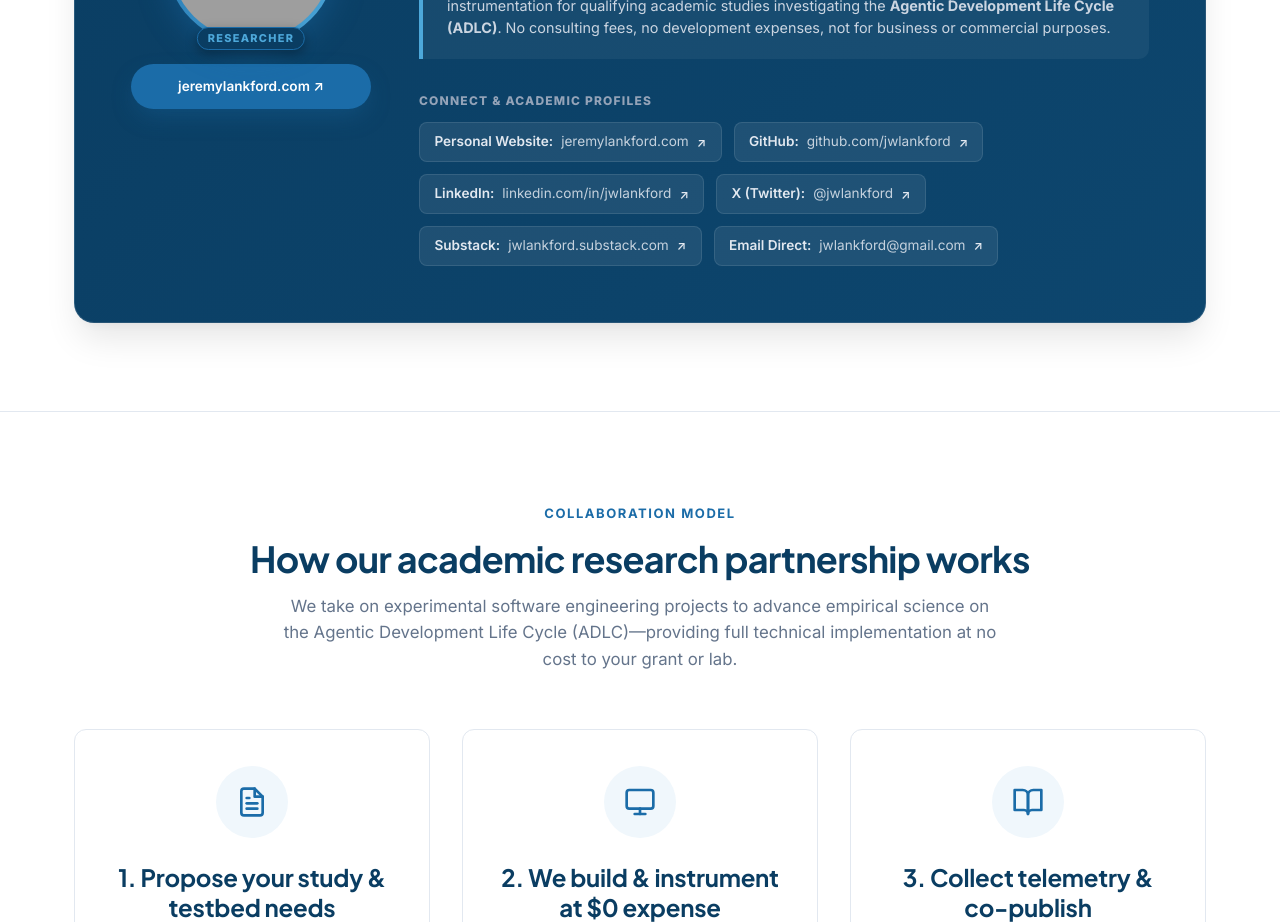
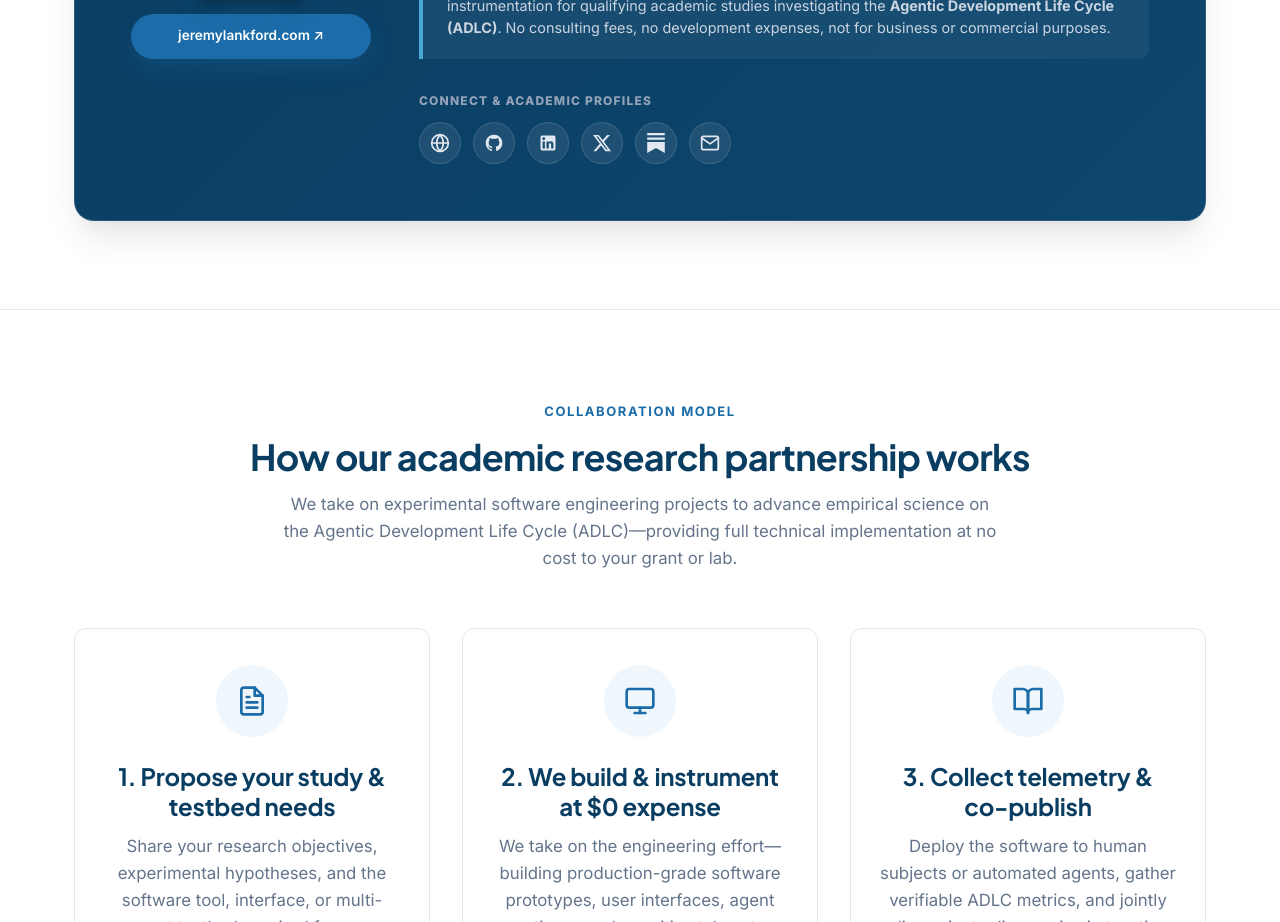
Before and after one commit to cognitive-metrics-ai/cognitive-metrics, a Vue app in the folder frontend/: page / in a window 1280 px wide. Shown: the part 1340-2262 px from the top of the page. Built offline with nearby package versions, Linux system fonts and the light colour scheme; no server answers; grey boxes are pictures that could not be loaded.

Commit message:
feat(frontend): display platform logos instead of text in lead researcher connect section

```diff
--- a/frontend/src/components/ResearcherProfileSection.vue
+++ b/frontend/src/components/ResearcherProfileSection.vue
@@ -6,7 +6,7 @@ const socialLinks = [
     name: 'Personal Website',
     url: 'http://jeremylankford.com',
     label: 'jeremylankford.com',
-    type: 'primary'
+    icon: 'website'
   },
   {
     name: 'GitHub',
@@ -110,10 +110,36 @@ const socialLinks = [
                   target="_blank"
                   rel="noopener noreferrer"
                   class="social-link-item"
+                  :aria-label="social.name"
+                  :title="`${social.name}: ${social.label}`"
                 >
-                  <span>{{ social.name }}:</span>
-                  <span class="social-label">{{ social.label }}</span>
-                  <span class="social-arrow">↗</span>
+                  <!-- Website / Globe -->
+                  <svg v-if="social.icon === 'website'" width="20" height="20" viewBox="0 0 24 24" fill="none" stroke="currentColor" stroke-width="2" stroke-linecap="round" stroke-linejoin="round">
+                    <circle cx="12" cy="12" r="10"></circle>
+                    <line x1="2" y1="12" x2="22" y2="12"></line>
+                    <path d="M12 2a15.3 15.3 0 0 1 4 10 15.3 15.3 0 0 1-4 10 15.3 15.3 0 0 1-4-10 15.3 15.3 0 0 1 4-10z"></path>
+                  </svg>
+                  <!-- GitHub -->
+                  <svg v-else-if="social.icon === 'github'" width="20" height="20" viewBox="0 0 24 24" fill="currentColor">
+                    <path d="M12 2A10 10 0 0 0 2 12c0 4.42 2.87 8.17 6.84 9.5.5.08.66-.23.66-.5v-1.69c-2.77.6-3.36-1.34-3.36-1.34-.46-1.16-1.11-1.47-1.11-1.47-.91-.62.07-.6.07-.6 1 .07 1.53 1.03 1.53 1.03.87 1.52 2.34 1.07 2.91.83.1-.65.35-1.09.63-1.34-2.22-.25-4.55-1.11-4.55-4.92 0-1.11.38-2 1.03-2.71-.1-.25-.45-1.29.1-2.64 0 0 .84-.27 2.75 1.02.79-.22 1.65-.33 2.5-.33.85 0 1.71.11 2.5.33 1.91-1.29 2.75-1.02 2.75-1.02.55 1.35.2 2.39.1 2.64.65.71 1.03 1.6 1.03 2.71 0 3.82-2.34 4.66-4.57 4.91.36.31.69.92.69 1.85V21c0 .27.16.59.67.5C19.14 20.16 22 16.42 22 12A10 10 0 0 0 12 2z"/>
+                  </svg>
+                  <!-- LinkedIn -->
+                  <svg v-else-if="social.icon === 'linkedin'" width="20" height="20" viewBox="0 0 24 24" fill="currentColor">
+                    <path d="M19 3a2 2 0 0 1 2 2v14a2 2 0 0 1-2 2H5a2 2 0 0 1-2-2V5a2 2 0 0 1 2-2h14m-.5 15.5v-5.3a3.26 3.26 0 0 0-3.26-3.26c-.85 0-1.84.52-2.28 1.3v-1.11h-2.79v8.37h2.79v-4.93c0-.77.62-1.4 1.39-1.4a1.4 1.4 0 0 1 1.4 1.4v4.93h2.75M6.88 8.56a1.68 1.68 0 0 0 1.68-1.68c0-.93-.75-1.69-1.68-1.69a1.69 1.69 0 0 0-1.69 1.69c0 .93.76 1.68 1.69 1.68m1.39 9.94v-8.37H5.5v8.37h2.77z"/>
+                  </svg>
+                  <!-- X (Twitter) -->
+                  <svg v-else-if="social.icon === 'twitter'" width="20" height="20" viewBox="0 0 24 24" fill="currentColor">
+                    <path d="M18.244 2.25h3.308l-7.227 8.26 8.502 11.24H16.17l-5.214-6.817L4.99 21.75H1.68l7.73-8.835L1.254 2.25H8.08l4.713 6.231zm-1.161 17.52h1.833L7.084 4.126H5.117z"/>
+                  </svg>
+                  <!-- Substack -->
+                  <svg v-else-if="social.icon === 'substack'" width="20" height="20" viewBox="0 0 24 24" fill="currentColor">
+                    <path d="M22.539 8.242H1.46V5.406h21.08v2.836zM1.46 10.812V24L12 18.11 22.54 24V10.812H1.46zM22.54 0H1.46v2.836h21.08V0z"/>
+                  </svg>
+                  <!-- Mail Direct -->
+                  <svg v-else-if="social.icon === 'mail'" width="20" height="20" viewBox="0 0 24 24" fill="none" stroke="currentColor" stroke-width="2" stroke-linecap="round" stroke-linejoin="round">
+                    <path d="M4 4h16c1.1 0 2 .9 2 2v12c0 1.1-.9 2-2 2H4c-1.1 0-2-.9-2-2V6c0-1.1.9-2 2-2z"></path>
+                    <polyline points="22,6 12,13 2,6"></polyline>
+                  </svg>
                 </a>
               </div>
             </div>
@@ -338,27 +364,30 @@ const socialLinks = [
   display: flex;
   gap: 0.75rem;
   flex-wrap: wrap;
+  align-items: center;
 }
 
 .social-link-item {
   display: inline-flex;
   align-items: center;
-  gap: 0.5rem;
+  justify-content: center;
+  width: 42px;
+  height: 42px;
+  border-radius: 50%;
   background: rgba(255, 255, 255, 0.08);
   color: #e2e8f0;
-  padding: 0.5rem 0.9rem;
-  border-radius: 8px;
-  font-size: 0.85rem;
-  font-weight: 600;
   text-decoration: none;
-  border: 1px solid rgba(255, 255, 255, 0.1);
+  border: 1px solid rgba(255, 255, 255, 0.12);
   transition: all 0.2s ease;
+  flex-shrink: 0;
 }
 
 .social-link-item:hover {
   background: #1B6CA8;
   color: #ffffff;
   border-color: #4DA8DA;
+  transform: translateY(-2px);
+  box-shadow: 0 6px 16px rgba(27, 108, 168, 0.4);
 }
 
 :global([data-theme="dark"]) .social-link-item,
@@ -373,15 +402,8 @@ const socialLinks = [
   background: rgba(56, 189, 248, 0.18);
   color: #38bdf8;
   border-color: #38bdf8;
-}
-
-.social-label {
-  opacity: 0.85;
-  font-weight: 400;
-}
-
-.social-arrow {
-  font-size: 0.75rem;
+  transform: translateY(-2px);
+  box-shadow: 0 6px 16px rgba(56, 189, 248, 0.25);
 }
 
 @media (max-width: 991px) {
```
